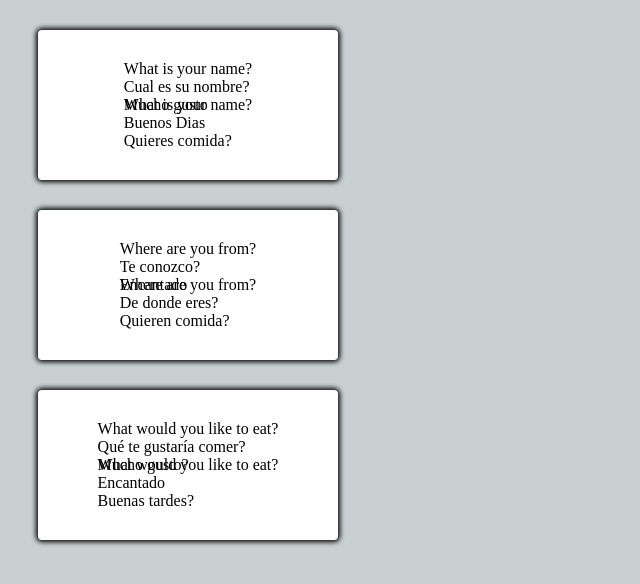
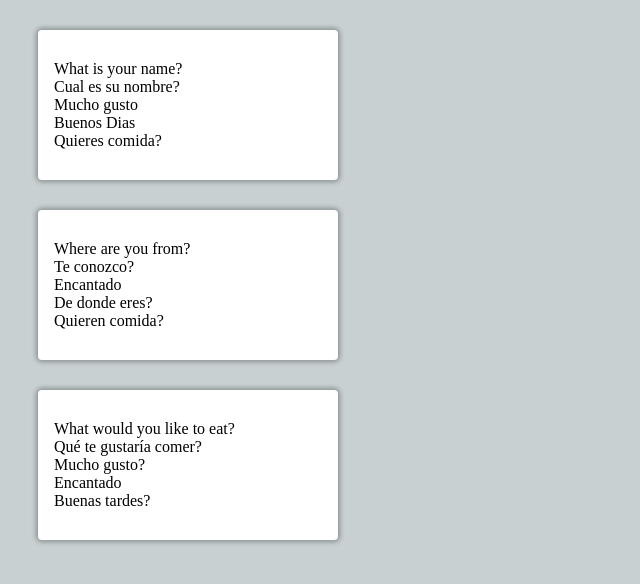
Before and after one commit to hughesmarissa/MiMaestraReactApp, a React (Create React App) app: page / in a window 1280 px wide. Shown: the top 584 px of the page, without its empty margins (0-640 px from the left). Built offline with nearby package versions, Linux system fonts and the light colour scheme.

Commit message:
Add flashcard hover and translate

```diff
--- a/src/Flashcard.js
+++ b/src/Flashcard.js
@@ -17,7 +17,7 @@ export default function Flashcard({ flashcard }) {
                 </div>
             </div>
             <div className='back'>{flashcard.answer}</div>
-            {flip ? flashcard.answer : flashcard.question}
+            {/* {flip ? flashcard.question : flashcard.answer} */}
         </div>
     );
 }
--- a/src/app.css
+++ b/src/app.css
@@ -8,20 +8,29 @@ body {
     align-items: center;
     position: relative;
     border-radius: .25rem;
-    box-shadow: 0 0 5px 2px rgba(0, 0, .3);
+    box-shadow: 0 0 5px 2px rgba(0, 0, 0, .3);
     height: 150px;
     width: 300px;
     transform-style: preserve-3d;
     transition: 1000ms;
     background-color: white;
     margin: 30px;
-    transform: perspective(1000px) rotateY(var(--rotate-y, 0));
+    transform: perspective(1000px) rotateY(var(--rotate-y, 0))
+    translateY(var(--translate-y, 0));
+}
+
+.card:hover {
+    --translate-y: -2px;
+    box-shadow: 0 0 10px 4px rgb(255, 169, 9);
 }
 
 .card.flip {
     --rotate-y: 180deg;
 }
 
+.card .front {
+    left: 0;
+}
 .card .front,
 .card .back {
     position: absolute;
```
